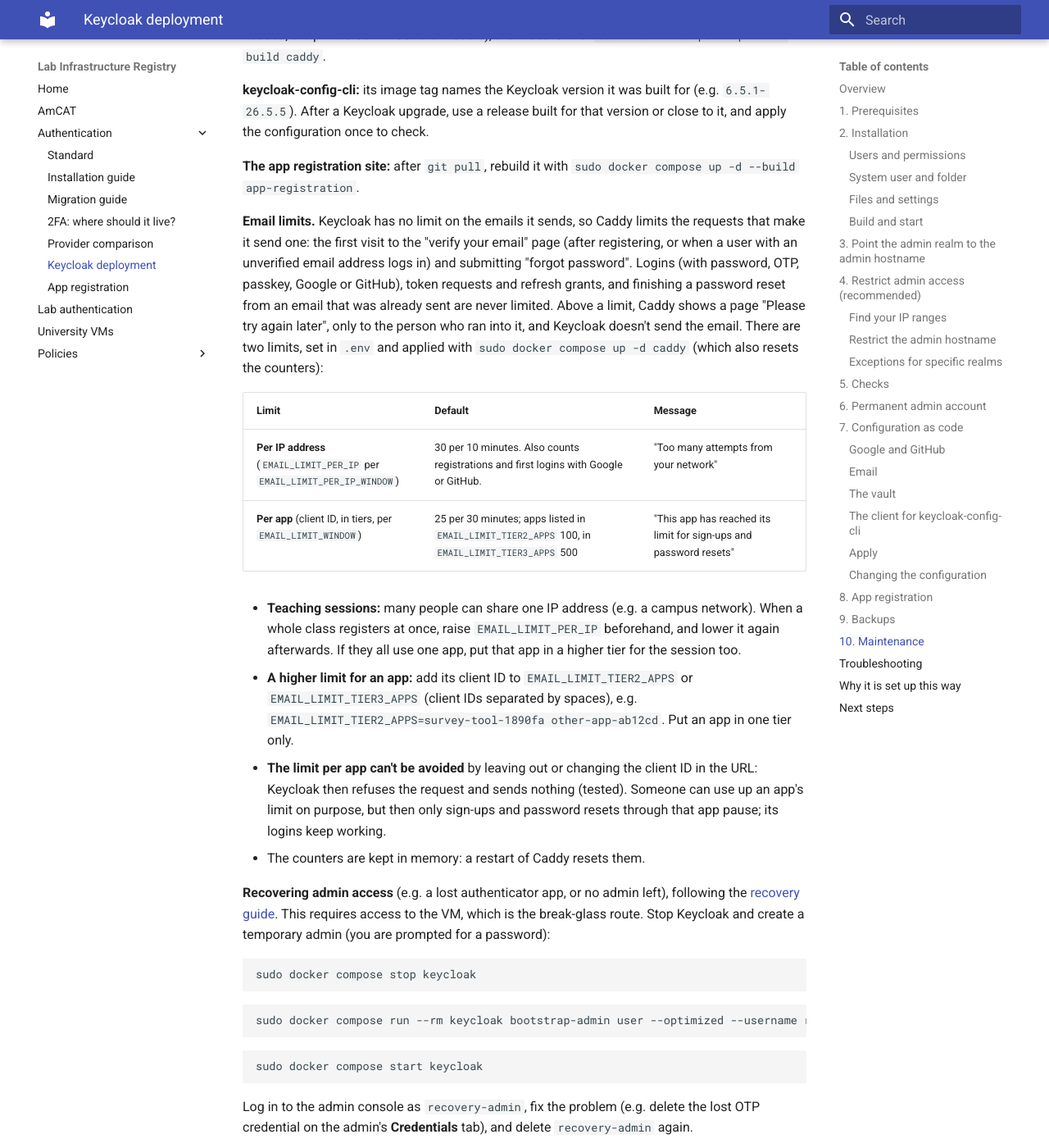
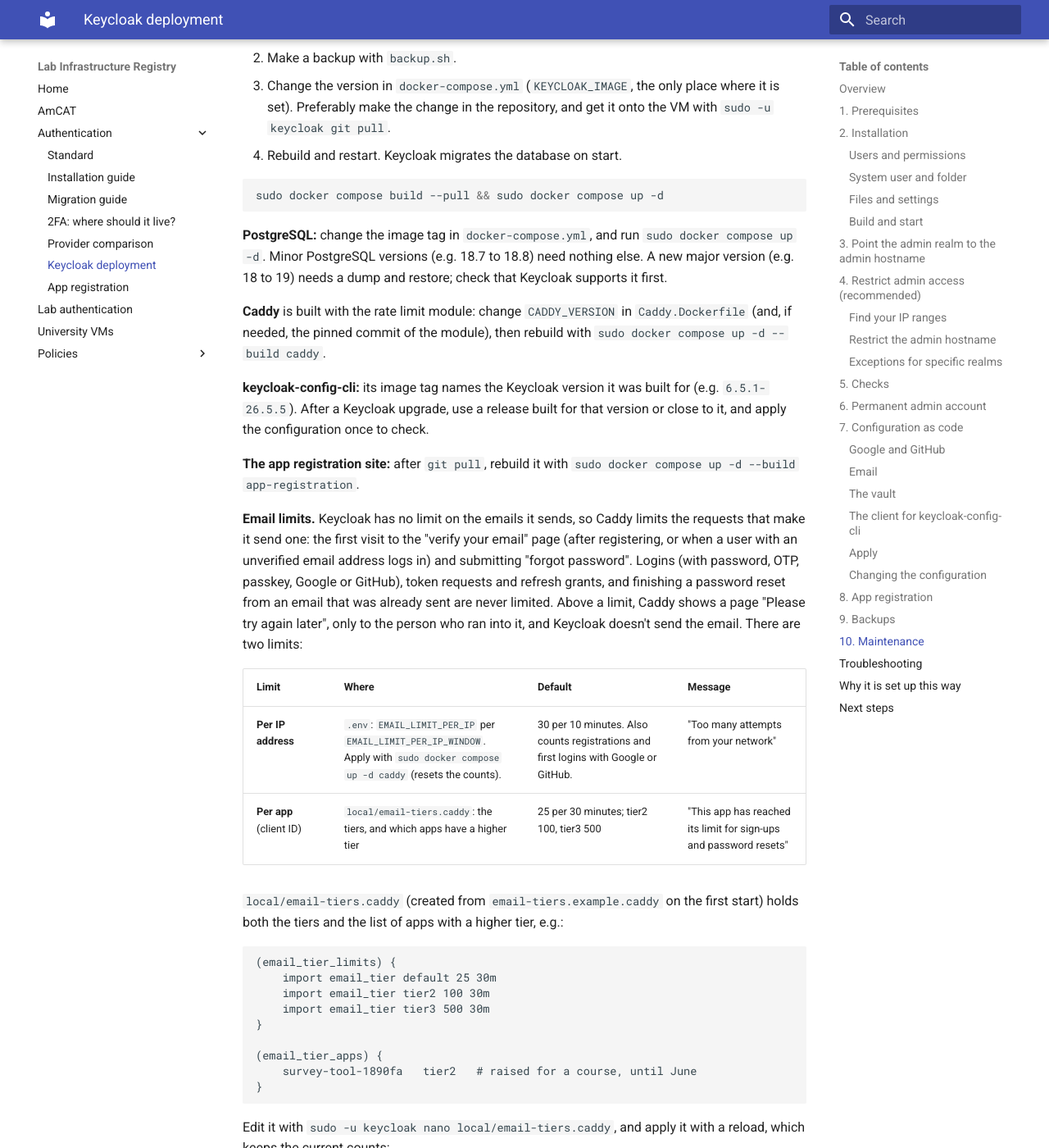
Before and after one commit to kasperwelbers/societal-analytics-lab-infra, an MkDocs documentation site: the page built from docs/keycloak-deploy.md, in a window 1280 px wide and 1400 px high, scrolled down 15824 px. Shown: the whole window at 82% size. Built offline with MkDocs 1.6.1 and Material for MkDocs 9.7.7, drawn with Linux system fonts in a browser that asks for light colours; some of the changed text lies outside the part shown.

Commit message:
Caddy: email tiers in a local file, local settings created automatically
- local/email-tiers.caddy holds both the tiers (limit per period) and the
  apps with a higher tier, mapped by client ID; new apps get "default".
  Only the per-IP limit stays in .env.
- Local Caddy settings move to a local/ folder (mounted as a folder, so a
  reload always sees an edited file). The caddy-init service creates
  missing files from the templates before Caddy starts, never changes
  existing ones, and moves an existing admin-access.caddy into local/.
- Changes are applied with a Caddy reload, which keeps the counts and
  refuses an invalid file while Caddy keeps running (tested)
- Docs: the vault doesn't protect secrets against realm admins (tested)

Co-Authored-By: Claude Opus 5.5 <noreply@anthropic.com>
Claude-Session: https://claude.ai/code/session_019W6Pqxp2q1zbwJeh2ybKkP

````diff
--- a/docs/keycloak-deploy.md
+++ b/docs/keycloak-deploy.md
@@ -3,7 +3,7 @@
 This runbook sets up Keycloak on a single VM, with PostgreSQL and Caddy (TLS via Let's Encrypt), using the files in [`deploy/keycloak/`](https://github.com/kasperwelbers/societal-analytics-lab-infra/tree/main/deploy/keycloak). It takes about an hour. Why Keycloak is being evaluated is explained in the [OIDC provider comparison](./auth-providers.md); what to test after the setup is in its [test checklist](./auth-providers.md#keycloak-test-checklist).
 
 !!! info "Placeholders"
-    This page uses `auth.example.org` (public hostname), `auth-admin.example.org` (admin hostname) and `apps.example.org` (app registration). The real hostnames, IP ranges and secrets are only stored on the VM (`.env`, `vault/` and `admin-access.caddy`).
+    This page uses `auth.example.org` (public hostname), `auth-admin.example.org` (admin hostname) and `apps.example.org` (app registration). The real hostnames, IP ranges and secrets are only stored on the VM (`.env`, `vault/` and `local/`).
 
 ## Overview
 
@@ -37,8 +37,10 @@ Three hostnames:
 | `app-registration/` | The [app registration site](./app-registration.md) |
 | `internal-tls.sh` | Creates the internal certificate (run by the tls-init service) |
 | `admin-cli.sh` | Runs Keycloak's admin command-line tool (`kcadm.sh`) inside the container, over the internal TLS connection |
-| `Caddyfile` | The public and admin hostnames. The admin hostname reads the local restrictions from `admin-access.caddy`. |
-| `admin-access.example.caddy` | Template for restricting the admin hostname. Copied to `admin-access.caddy`, a local file that is never committed. |
+| `Caddyfile` | The public and admin hostnames, and the email limits. Reads the local settings in `local/`. |
+| `admin-access.example.caddy`, `email-tiers.example.caddy` | Templates for the local Caddy settings: restrictions of the admin hostname ([step 4](#4-restrict-admin-access-recommended)) and the email limits per app ([Email limits](#10-maintenance)). |
+| `caddy-init.sh` | Run by the caddy-init service before Caddy starts: creates `local/admin-access.caddy` and `local/email-tiers.caddy` from the templates when they don't exist, and never changes existing files |
+| `local/` | The local Caddy settings. A local folder that is never committed. |
 | `.env.example` | All settings. Copied to `.env`, which holds the secrets and is never committed. |
 | `vault/` | Secrets that Keycloak reads at runtime (SMTP password, Google and GitHub client secrets). A local folder that is never committed. |
 | `backup.sh` | A database dump, for a daily cron job |
@@ -156,11 +158,7 @@ Fill in the other values in `.env`: the three hostnames (without `https://`), an
 sudo -u keycloak nano .env
 ```
 
-Create the local file for restricting the admin hostname. Unchanged, it adds no restrictions; [step 4](#4-restrict-admin-access-recommended) explains how to use it. This file must exist: without it, Caddy doesn't start.
-
-```bash
-sudo -u keycloak cp admin-access.example.caddy admin-access.caddy
-```
+The local Caddy settings (`local/admin-access.caddy` for [step 4](#4-restrict-admin-access-recommended), and `local/email-tiers.caddy` for the [email limits](#10-maintenance)) are created from the templates on the first start. Unchanged, they add no admin restrictions, and give every app the default email limit.
 
 Create the vault folder (filled in [step 7](#7-configuration-as-code)). Keycloak runs as a different user inside its container (uid 1000), with group root, so the folder belongs to `keycloak:root` and is readable for the group:
 
@@ -212,7 +210,7 @@ This changes the issuer of the `master` realm, so the login of the admin tool is
 
 Keycloak recommends not exposing the administration interfaces to the public internet, and in particular restricting the administrative `master` realm to internal access (see [Configuring Keycloak for production](https://www.keycloak.org/server/configuration-production) and the [exposed path recommendations](https://www.keycloak.org/server/reverseproxy#_exposed_path_recommendations)). With this step, everything on the admin hostname (the admin consoles, the admin API and the `master` realm) is only reachable from the IP ranges you choose, e.g. the university network and its VPN. The public hostname, where users log in, is not affected.
 
-**How it works.** The admin hostname reads the rules in `admin-access.caddy`, from top to bottom; the first rule that matches a request decides. Requests that match no rule go to Keycloak. The file is local to the VM: it is not in the repository, so `git pull` never changes it.
+**How it works.** The admin hostname reads the rules in `local/admin-access.caddy`, from top to bottom; the first rule that matches a request decides. Requests that match no rule go to Keycloak. The file is local to the VM: it is not in the repository, so `git pull` never changes it.
 
 ### Find your IP ranges
 
@@ -235,7 +233,7 @@ Check that `name` belongs to your institution, and write the range in CIDR notat
 Edit the file:
 
 ```bash
-sudo -u keycloak nano admin-access.caddy
+sudo -u keycloak nano local/admin-access.caddy
 ```
 
 At the bottom, remove the `#` in front of the restriction, and put your ranges after `remote_ip`, separated by spaces:
@@ -247,10 +245,10 @@ handle @not_allowed {
 }
 ```
 
-Apply it:
+Apply it. A reload checks the file first: if it contains a mistake, the reload fails with an error message, and Caddy keeps running with the previous settings.
 
 ```bash
-sudo docker compose restart caddy
+sudo docker compose exec caddy caddy reload --config /etc/caddy/Caddyfile
 ```
 
 Check, from your own device. On the VPN this shows the `master` realm's issuer; **without the VPN** (e.g. on a phone hotspot) it should return `403`:
@@ -277,7 +275,7 @@ handle @realm_research_group {
 * The paths are what a realm's admin console needs: its console, the admin API for that realm, general server information (`/admin/serverinfo`, behind login), and scripts and styles (`/resources/`).
 * The `master` realm and the other realms stay restricted: their paths are not part of the exception. Admins of the realm can only manage their own realm.
 * Admins of such a realm have an account **in that realm** with the role `realm-admin` of the client `realm-management` (in that realm: **Users → the user → Role mapping → Assign role → filter by clients**). They use the console at `https://auth-admin.example.org/admin/<realm>/console/`. Make 2FA required for them in that realm.
-* Apply it with `sudo docker compose restart caddy`.
+* Apply it with `sudo docker compose exec caddy caddy reload --config /etc/caddy/Caddyfile`.
 
 Tested: with the restriction and an exception, the realm's admin console works from the exception range, while the `master` realm, the console of another realm, and the admin API of other realms are refused (by Caddy, and by Keycloak for the realm admin's own token).
 
@@ -370,6 +368,9 @@ Create each file like this (you are prompted for the secret; it doesn't end up i
 sudo bash -c 'read -rsp "Secret: " s && printf %s "$s" > vault/idp_smtpPassword && chown keycloak:root vault/idp_smtpPassword && chmod 640 vault/idp_smtpPassword'
 ```
 
+!!! warning "The vault doesn't protect secrets against realm admins"
+    Keycloak resolves a vault reference wherever an admin of that realm puts it. A realm admin can point the realm's email settings to another server, or add a login provider that points to their own server with `${vault.googleClientSecret}` as its secret, and Keycloak then sends the secret there (tested). So only people you would trust with these secrets get admin rights in `lab` and `idp`. An admin of another realm can only use that realm's vault files (`<realm>_<name>`): never give such a realm a copy of a shared secret (e.g. the same SMTP password), but its own credentials.
+
 To change a secret, overwrite its file in the same way, and restart Keycloak (`sudo docker compose restart keycloak`). The vault is part of what you need for a restore (see [Backups](#9-backups)).
 
 ### The client for keycloak-config-cli
@@ -443,7 +444,7 @@ echo '15 3 * * * root /opt/keycloak/societal-analytics-lab-infra/deploy/keycloak
 ```
 
 * **The dumps are sensitive:** they contain user data, password hashes, client secrets and the realm signing keys. The backup folder is only readable by root.
-* **Keycloak has no master key:** the database dump (plus `.env`, `vault/` and `admin-access.caddy`) is all you need to restore. The internal certificate is not part of the backup: on a new VM, tls-init creates a new one.
+* **Keycloak has no master key:** the database dump (plus `.env`, `vault/` and `local/`) is all you need to restore. The internal certificate is not part of the backup: on a new VM, tls-init creates a new one.
 * **Keycloak's register of running instances** (the `jgroups_ping` table) is left out of the dump. Restoring old entries would make Keycloak believe another instance is running.
 * ==TODO: encryption and an off-site copy, once the lab's backup strategy is decided. Until then, the dumps are on the same VM, so they don't protect against losing the VM.==
 
@@ -520,15 +521,39 @@ sudo docker compose build --pull && sudo docker compose up -d
 
 **The app registration site:** after `git pull`, rebuild it with `sudo docker compose up -d --build app-registration`.
 
-**Email limits.** Keycloak has no limit on the emails it sends, so Caddy limits the requests that make it send one: the first visit to the "verify your email" page (after registering, or when a user with an unverified email address logs in) and submitting "forgot password". Logins (with password, OTP, passkey, Google or GitHub), token requests and refresh grants, and finishing a password reset from an email that was already sent are never limited. Above a limit, Caddy shows a page "Please try again later", only to the person who ran into it, and Keycloak doesn't send the email. There are two limits, set in `.env` and applied with `sudo docker compose up -d caddy` (which also resets the counters):
+**Email limits.** Keycloak has no limit on the emails it sends, so Caddy limits the requests that make it send one: the first visit to the "verify your email" page (after registering, or when a user with an unverified email address logs in) and submitting "forgot password". Logins (with password, OTP, passkey, Google or GitHub), token requests and refresh grants, and finishing a password reset from an email that was already sent are never limited. Above a limit, Caddy shows a page "Please try again later", only to the person who ran into it, and Keycloak doesn't send the email. There are two limits:
 
-| Limit | Default | Message |
-| --- | --- | --- |
-| **Per IP address** (`EMAIL_LIMIT_PER_IP` per `EMAIL_LIMIT_PER_IP_WINDOW`) | 30 per 10 minutes. Also counts registrations and first logins with Google or GitHub. | "Too many attempts from your network" |
-| **Per app** (client ID, in tiers, per `EMAIL_LIMIT_WINDOW`) | 25 per 30 minutes; apps listed in `EMAIL_LIMIT_TIER2_APPS` 100, in `EMAIL_LIMIT_TIER3_APPS` 500 | "This app has reached its limit for sign-ups and password resets" |
+| Limit | Where | Default | Message |
+| --- | --- | --- | --- |
+| **Per IP address** | `.env`: `EMAIL_LIMIT_PER_IP` per `EMAIL_LIMIT_PER_IP_WINDOW`. Apply with `sudo docker compose up -d caddy` (resets the counts). | 30 per 10 minutes. Also counts registrations and first logins with Google or GitHub. | "Too many attempts from your network" |
+| **Per app** (client ID) | `local/email-tiers.caddy`: the tiers, and which apps have a higher tier | 25 per 30 minutes; tier2 100, tier3 500 | "This app has reached its limit for sign-ups and password resets" |
 
+`local/email-tiers.caddy` (created from `email-tiers.example.caddy` on the first start) holds both the tiers and the list of apps with a higher tier, e.g.:
+
+```
+(email_tier_limits) {
+	import email_tier default 25 30m
+	import email_tier tier2 100 30m
+	import email_tier tier3 500 30m
+}
+
+(email_tier_apps) {
+	survey-tool-1890fa   tier2   # raised for a course, until June
+}
+```
+
+Edit it with `sudo -u keycloak nano local/email-tiers.caddy`, and apply it with a reload, which keeps the current counts:
+
+```bash
+sudo docker compose exec caddy caddy reload --config /etc/caddy/Caddyfile
+```
+
+If the file contains a mistake, the reload fails with an error message and Caddy keeps running with the previous settings: fix the file before Caddy is restarted (e.g. by a reboot), because Caddy doesn't start with an invalid file.
+
+* **New apps** are not added anywhere: apps that are not listed get `default`. Tiers are only assigned by hand.
 * **Teaching sessions:** many people can share one IP address (e.g. a campus network). When a whole class registers at once, raise `EMAIL_LIMIT_PER_IP` beforehand, and lower it again afterwards. If they all use one app, put that app in a higher tier for the session too.
-* **A higher limit for an app:** add its client ID to `EMAIL_LIMIT_TIER2_APPS` or `EMAIL_LIMIT_TIER3_APPS` (client IDs separated by spaces), e.g. `EMAIL_LIMIT_TIER2_APPS=survey-tool-1890fa other-app-ab12cd`. Put an app in one tier only.
+* **More tiers:** add a line to `email_tier_limits` (a name, a number, a period), and use the name in `email_tier_apps`.
+* An app is identified by its client ID; the same client ID in another realm gets the same tier.
 * **The limit per app can't be avoided** by leaving out or changing the client ID in the URL: Keycloak then refuses the request and sends nothing (tested). Someone can use up an app's limit on purpose, but then only sign-ups and password resets through that app pause; its logins keep working.
 * The counters are kept in memory: a restart of Caddy resets them.
 
@@ -557,8 +582,8 @@ Log in to the admin console as `recovery-admin`, fix the problem (e.g. delete th
 | `sudo: ... is not in the sudoers file` while logged in as `keycloak` | Docker commands are run from your own admin account, not as `keycloak`. |
 | No certificate, or browser warnings | The DNS record doesn't point to the VM yet, or port 80 is blocked. Check `sudo docker compose logs caddy`. |
 | Admin console stays on a loading spinner | Step 3 (frontend URL of the `master` realm) was skipped or has a typo. |
-| Admin hostname returns 403 while on the VPN | Your IP address is not in the ranges in `admin-access.caddy`. Check `curl -4 https://ifconfig.me` on your device. After changing the file, run `sudo docker compose restart caddy`. |
-| Caddy doesn't start: `Could not import /etc/caddy/admin-access.caddy: is a directory` | `admin-access.caddy` didn't exist when Caddy started, so Docker created an empty folder with that name. Remove it and create the file: `sudo rmdir admin-access.caddy && sudo -u keycloak cp admin-access.example.caddy admin-access.caddy && sudo docker compose up -d caddy`. |
+| Admin hostname returns 403 while on the VPN | Your IP address is not in the ranges in `local/admin-access.caddy`. Check `curl -4 https://ifconfig.me` on your device. After changing the file, run `sudo docker compose exec caddy caddy reload --config /etc/caddy/Caddyfile`. |
+| A reload of Caddy fails, or Caddy doesn't start after a restart | A mistake in `local/admin-access.caddy` or `local/email-tiers.caddy`: the error message names the file and line. Fix it and reload again (`sudo docker compose up -d caddy` if Caddy is not running). |
 | The admin console of a realm with an exception stays on "Loading", or shows a permission error | The exception is missing `/resources/*` or `/admin/serverinfo`, or the realm name in the paths is misspelled (see step 4). |
 | Requests through Caddy return 502 Bad Gateway | Keycloak is still starting, or Caddy doesn't trust Keycloak's internal certificate (e.g. after `tls-init renew` without restarting Caddy). Run `sudo docker compose restart caddy`, and check `sudo docker compose logs caddy`. |
 | Requests through Caddy return 403 Forbidden | `KC_PROXY_HEADERS` is not set to `xforwarded`, so Keycloak's origin checks fail (see the reverse proxy guide). |
@@ -580,7 +605,8 @@ Log in to the admin console as `recovery-admin`, fix the problem (e.g. delete th
 * **Only `/realms/`, `/resources/` and `/.well-known/` are public:** the exposed paths recommended in the [reverse proxy guide](https://www.keycloak.org/server/reverseproxy#_exposed_path_recommendations). `/admin/` and `/realms/master/` are internal only.
 * **The health endpoint on plain HTTP** (`KC_HTTP_MANAGEMENT_SCHEME=http`): the management port (9000) is only used by the container's health check, and is not exposed (see the [management interface guide](https://www.keycloak.org/server/management-interface)).
 * **A separate admin hostname** (`KC_HOSTNAME_ADMIN`), see the [hostname guide](https://www.keycloak.org/server/hostname). The `hostname-admin` option alone doesn't block the admin API on the public hostname; Caddy does that.
-* **IP restriction of the admin hostname in a local file:** restricting the administration interfaces, and the `master` realm in particular, follows Keycloak's recommendations. The ranges and exceptions are specific to each installation, so they live in `admin-access.caddy` on the VM instead of in the repository.
+* **IP restriction of the admin hostname in a local file:** restricting the administration interfaces, and the `master` realm in particular, follows Keycloak's recommendations. The ranges and exceptions are specific to each installation, so they live in `local/admin-access.caddy` on the VM instead of in the repository.
+* **Local Caddy settings in a folder, created automatically:** Caddy doesn't start when an imported file is missing, so `caddy-init.sh` creates missing files from the templates (with safe defaults) before Caddy starts; a forgotten copy step can't take the logins down. The folder is mounted instead of single files, because Docker keeps showing the old version of a single mounted file after an editor replaces it, so that a reload would silently not apply the change.
 * **Exceptions for specific realms:** not a Keycloak recommendation, but a deliberate choice to let admins outside our network manage their own realm. It makes that realm's admin console reachable for them, behind its own login and 2FA, and keeps the `master` realm restricted.
 * **PostgreSQL 18:** the version Keycloak 26.8 is tested with.
 * **Configuration as code with keycloak-config-cli:** the realm settings are reviewed and versioned like code, and a realm can be rebuilt. It never deletes what it doesn't manage (`IMPORT_MANAGED_*=no-delete`), so things added in the admin console, and apps registered by users, are safe. It applies every file on every run (`IMPORT_CACHE_ENABLED=false`), so changes made in the admin console to managed settings don't silently persist.
````
Also changed, not shown: deploy/keycloak/README.md (+1 -1 lines), docs/app-registration.md (+2 -2 lines), docs/auth-providers.md (+1 -0 lines), 7 other files.
